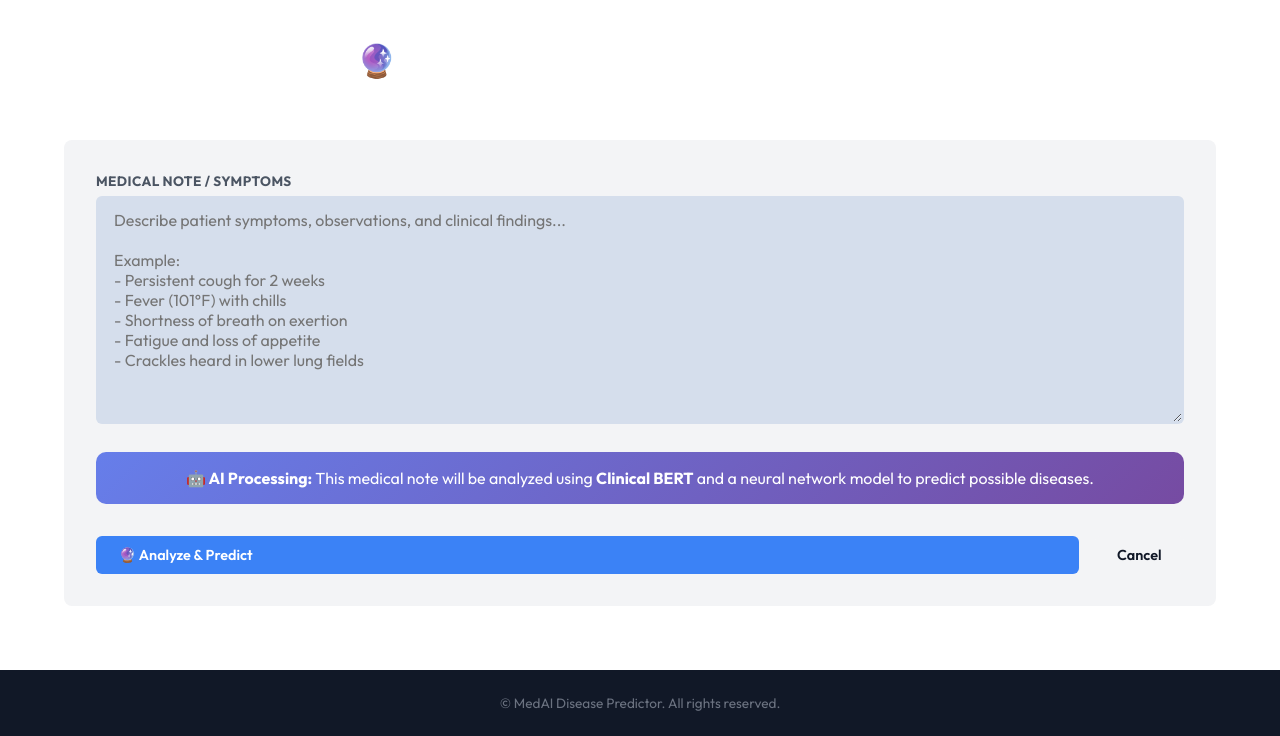
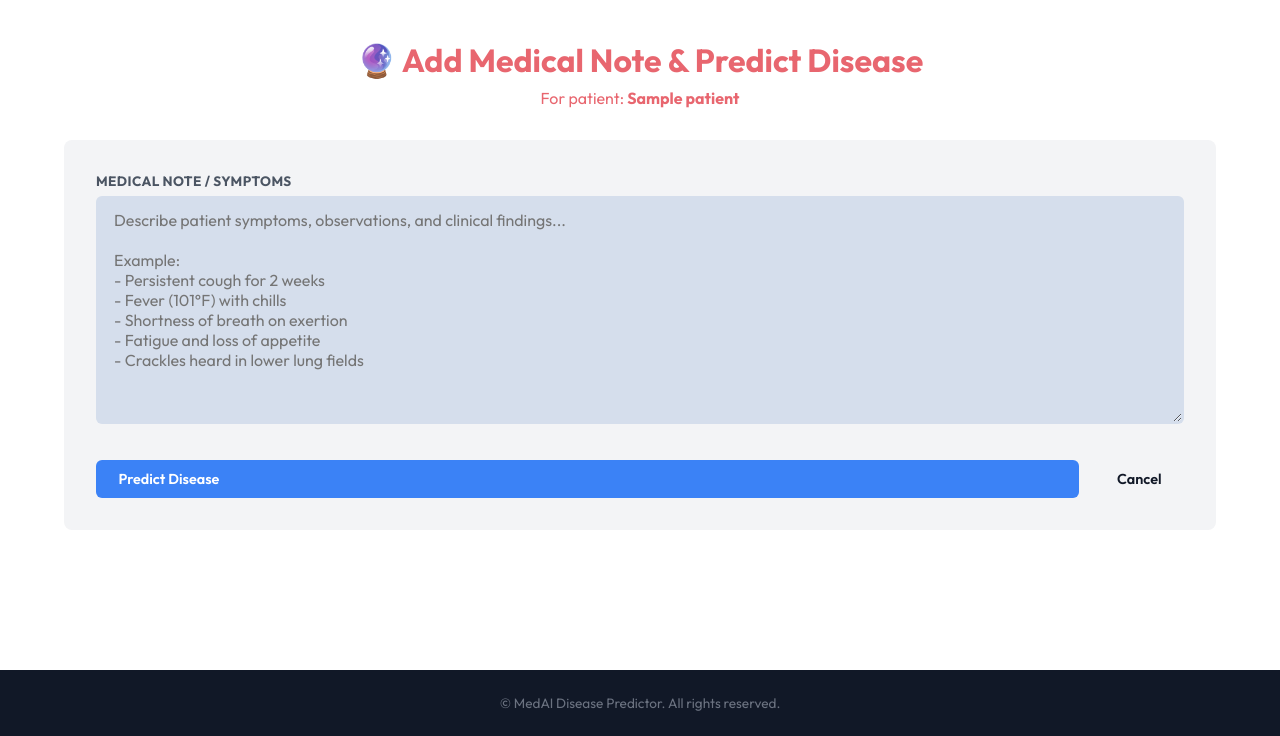
Before and after one commit to jadhavaryan403/AI-Disease-Predictor-using-Symptoms, a Django app: page /patients/1/add-note/ in a window 1280 px wide. Shown: the part 64-800 px from the top of the page. Run offline with Django 5.2, Linux system fonts and the light colour scheme; a user stored in the database is signed in; tables that the repository leaves empty hold one stand-in row (values such as "Sample post").

Commit message:
Frontend update

```diff
--- a/backend/prediction/templates/add_medical_note.html
+++ b/backend/prediction/templates/add_medical_note.html
@@ -5,7 +5,7 @@
 {% block extra_css %}
 <style>
     .page-header {
-        color: white;
+        color: rgb(232, 102, 111);
         text-align: center;
         margin-bottom: 2rem;
     }
@@ -58,15 +58,9 @@ Example:
             ></textarea>
         </div>
 
-        <div class="ai-indicator">
-            <strong>🤖 AI Processing:</strong>
-            This medical note will be analyzed using <b>Clinical BERT</b>
-            and a neural network model to predict possible diseases.
-        </div>
-
         <div style="display: flex; gap: 1rem; margin-top: 2rem;">
             <button type="submit" class="btn btn-primary" style="flex: 1;">
-                🔮 Analyze & Predict
+                Predict Disease
             </button>
             <a href="{% url 'patient_detail' patient.id %}" class="btn btn-secondary">
                 Cancel
```
